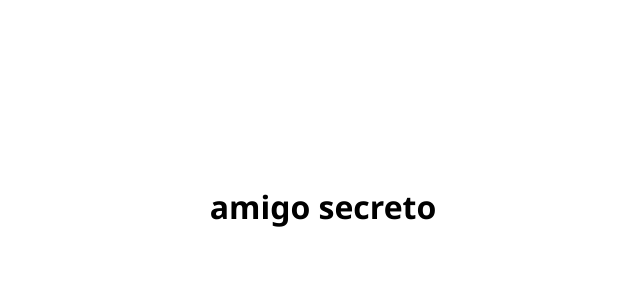
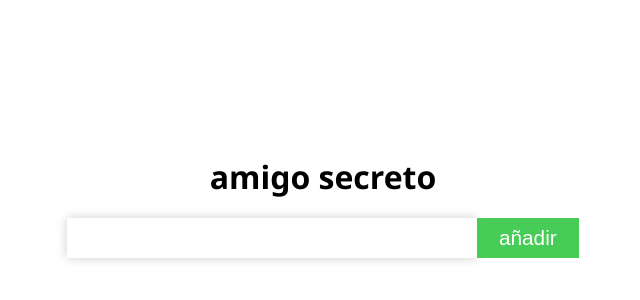
Before and after one commit to INKINSS/amigo-secreto, a plain HTML site: page index.html in a window 1280 px wide. Shown: the part 194-494 px from the top of the page, without its empty margins (317-957 px from the left). Drawn offline with Linux system fonts and the light colour scheme.

Commit message:
feat: Add the base structure of the project

```diff
--- a/index.html
+++ b/index.html
@@ -7,7 +7,15 @@
     <title>challenge amigo secreto</title>
   </head>
   <body>
-    <h1>amigo secreto</h1>
+    <main>
+      <h1 class="title">amigo secreto</h1>
+      <div class="div-container">
+        <input class="input" type="text" id="input" />
+        <button onclick="handleClick()" class="button" type="button" id="button">añadir</button>
+      </div>
+      <ul class="list" id="list"></ul>
+    </main>
+
     <script src="./index.js"></script>
   </body>
 </html>
```
